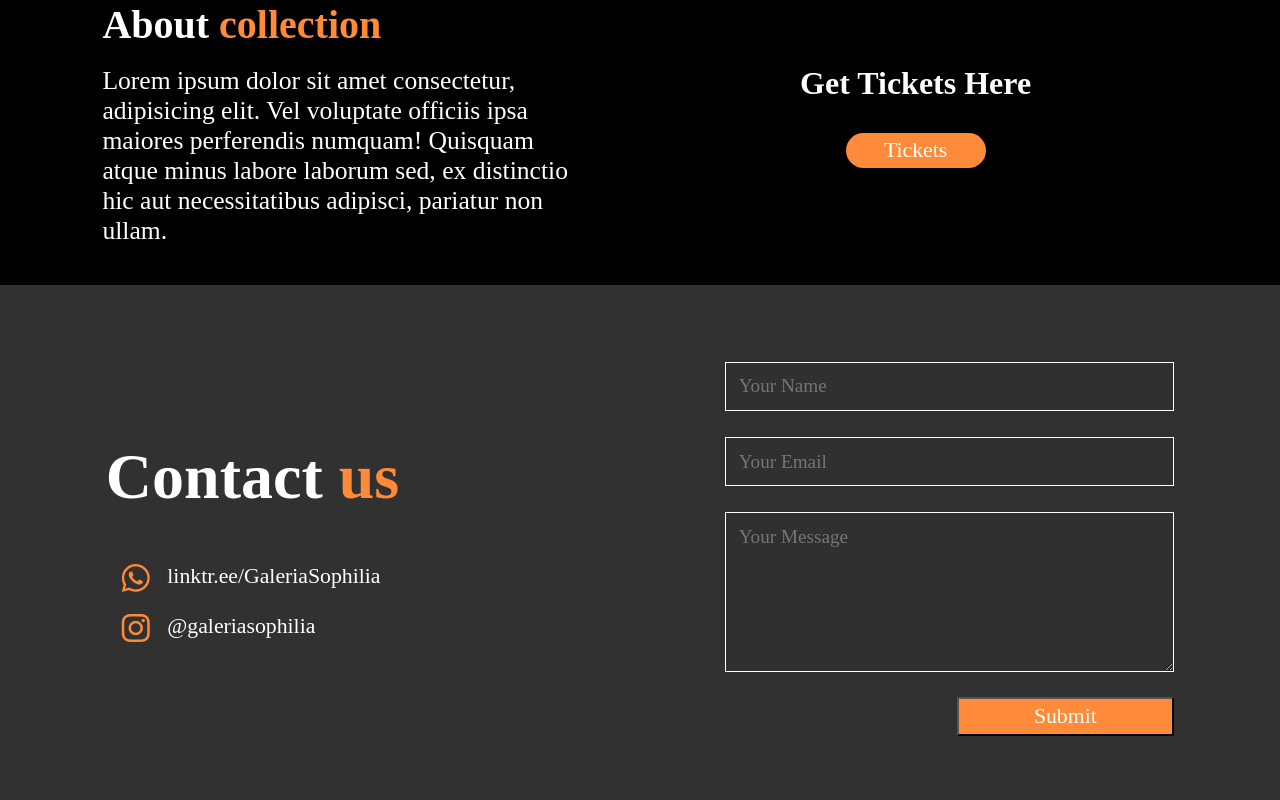
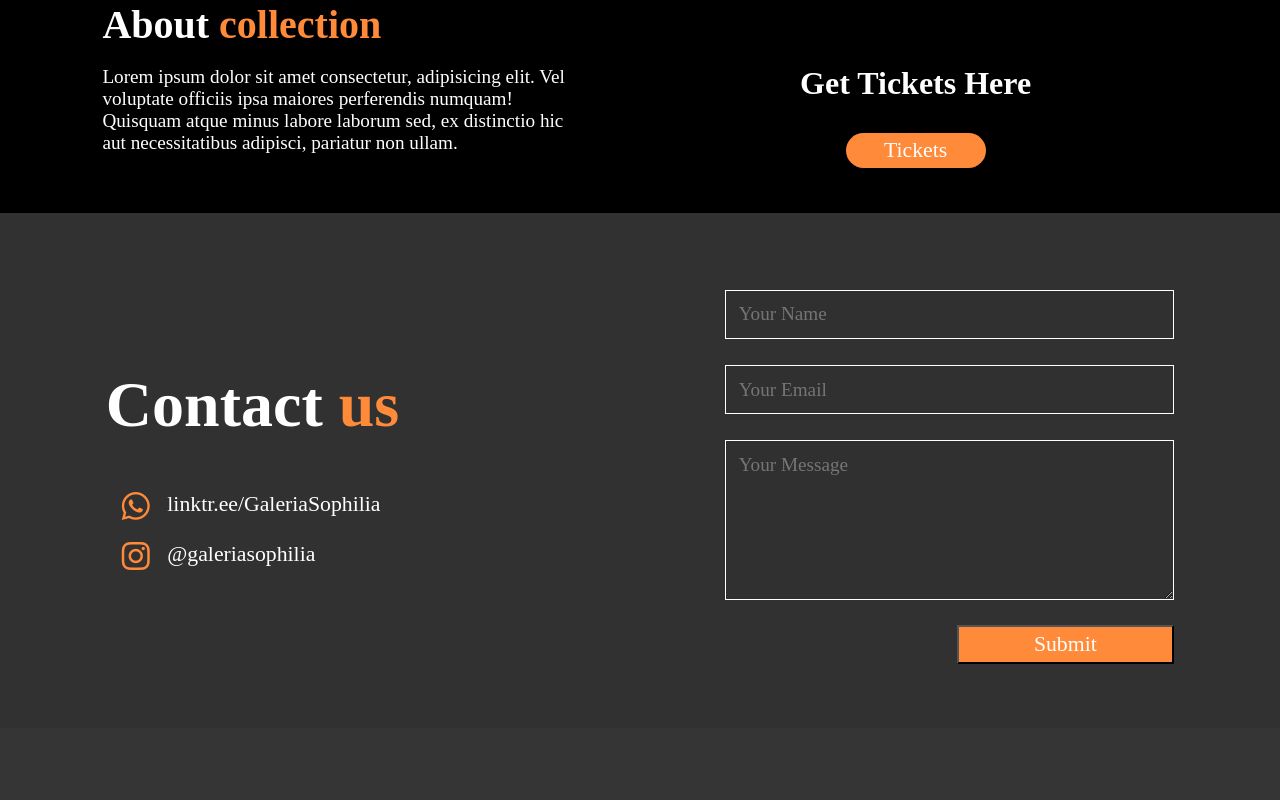
Before and after one commit to reagankim7/Galeria_Sophilia, a PHP site: page /europe.html in a window 1280 px wide; the page is wider, and only the part inside the window is pictured. Shown: the part 600-1400 px from the top of that part. After the commit the page ends 1264 px from the top of that part, so only its background shows below. Run offline with PHP 8.4, Linux system fonts and the light colour scheme; some libraries are stand-ins or nearby versions; some web fonts are replaced.

Commit message:
small font change to europe

```diff
--- a/Gallery/Europe/styles.css
+++ b/Gallery/Europe/styles.css
@@ -257,7 +257,7 @@ a:after {
 }
 
 .left > p {
-    font-size: 2vw;
+    font-size: 1.5vw;
 }
 
 .right {
```
